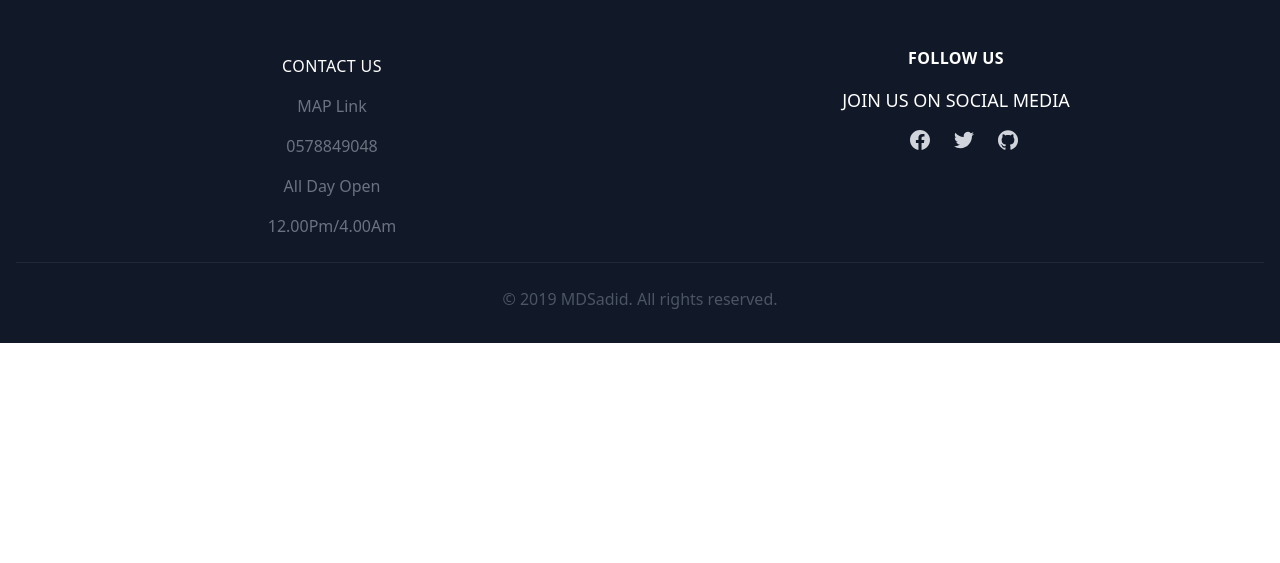
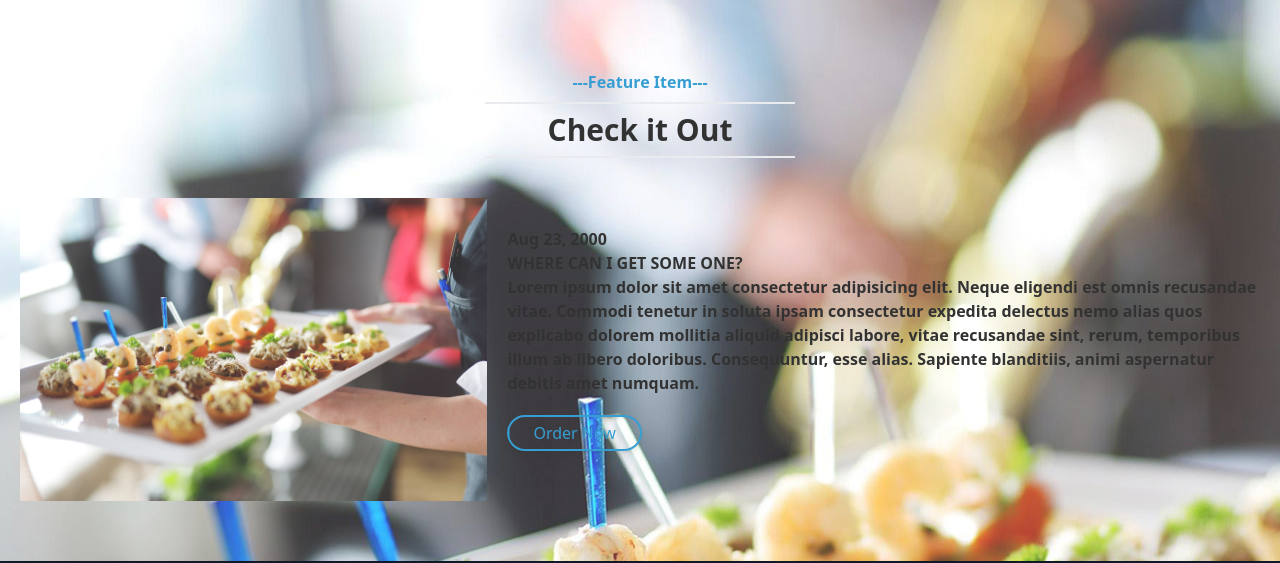
Before and after one commit to MDSadid-git/yiasemi_client, a React (Vite) app: page / in a window 1280 px wide. Shown: the part 2070-2633 px from the top of the page. Before the commit the page ends 2413 px from the top, so only its background shows below. Built offline with nearby package versions, Linux system fonts and the light colour scheme.

Commit message:
Featured area done

```diff
--- /dev/null
+++ b/src/Component/Pages/Home/Featured/Featured.css
@@ -0,0 +1,3 @@
+.featuredItem {
+    background-image: url(../../../Assets/home/featured.jpg);
+}
--- a/src/Component/Pages/Home/Featured/Featured.jsx
+++ b/src/Component/Pages/Home/Featured/Featured.jsx
@@ -1,9 +1,35 @@
 import React from 'react';
+import featuredImage from '../../../Assets/home/featured.jpg'
+import SectionTitle from '../../../ComponentShered/SectionTitile/SectionTitle';
+import './Featured.css'
 
 const Featured = () => {
     return (
-        <div>
+        <div className='featuredItem py-10 bg-black opacity-80 bg-fixed'>
+            <div className='max-w-screen-xl mx-auto my-5 px-5'>
 
+            <SectionTitle heading='Feature Item' subHeading='Check it Out'/>
+            <div className=' md:flex space-x-5 justify-center items-center font-semibold'>
+                <div>
+
+                <img src={featuredImage} alt="feature Image" className='rounded-sm' />
+                </div>
+                <div>
+                    <h3>Aug 23, 2000</h3>
+                    <h4 className='uppercase'>Where can i get some one?</h4>
+                    <p>Lorem ipsum dolor sit amet consectetur adipisicing elit. Neque eligendi est omnis recusandae vitae. Commodi tenetur in soluta ipsam consectetur expedita delectus nemo alias quos explicabo dolorem mollitia aliquid adipisci labore, vitae recusandae sint, rerum, temporibus illum ab libero doloribus. Consequuntur, esse alias. Sapiente blanditiis, animi aspernatur debitis amet numquam.
+
+                    </p>
+                    <a href="#_" class="relative inline-flex my-5 items-center justify-center p-4 px-6 py-1 overflow-hidden font-medium text-indigo-600 transition duration-300 ease-out border-2 border-brand rounded-full shadow-md group">
+<span class="absolute inset-0 flex items-center justify-center w-full h-full text-white duration-300 -translate-x-full bg-brand group-hover:translate-x-0 ease">
+<svg class="w-6 h-6" fill="none" stroke="currentColor" viewBox="0 0 24 24" xmlns="http://www.w3.org/2000/svg"><path stroke-linecap="round" stroke-linejoin="round" stroke-width="2" d="M14 5l7 7m0 0l-7 7m7-7H3"></path></svg>
+</span>
+<span class="absolute flex items-center justify-center w-full h-full text-brand transition-all duration-300 transform group-hover:translate-x-full ease">Order Now</span>
+<span class="relative invisible">Order Now</span>
+</a>
+                </div>
+            </div>
+            </div>
         </div>
     );
 };
--- a/src/Component/Pages/Home/Home.jsx
+++ b/src/Component/Pages/Home/Home.jsx
@@ -2,6 +2,7 @@ import React from 'react';
 import Banner from './Banner/Banner';
 import FoodCategory from './FoodCategory/FoodCategory';
 import PopluerMenu from './PopluerMenu/PopluerMenu';
+import Featured from './Featured/Featured';
 
 const Home = () => {
     return (
@@ -9,6 +10,7 @@ const Home = () => {
             <Banner />
             <FoodCategory />
             <PopluerMenu />
+            <Featured />
         </div>
     );
 };
```
